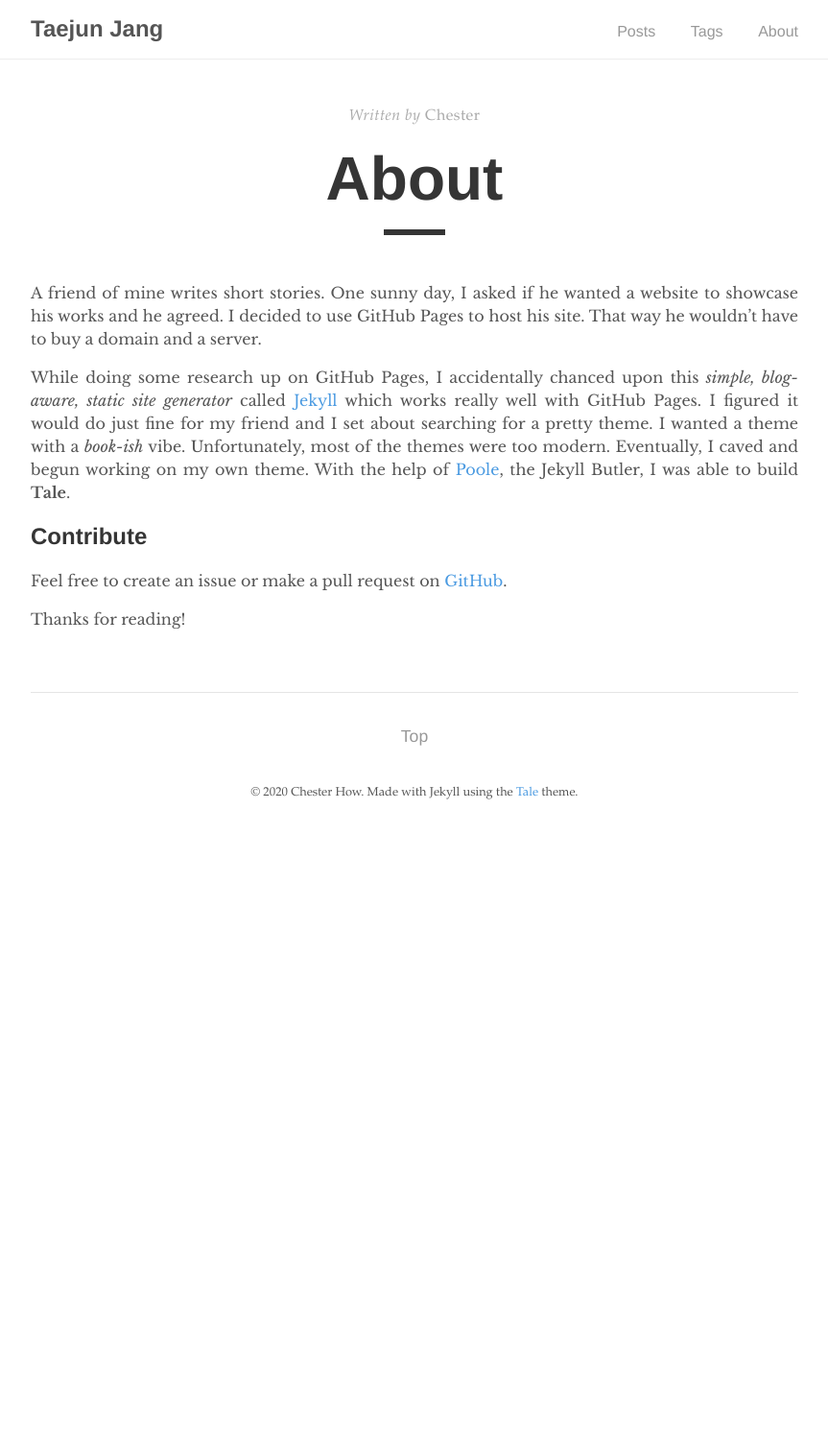
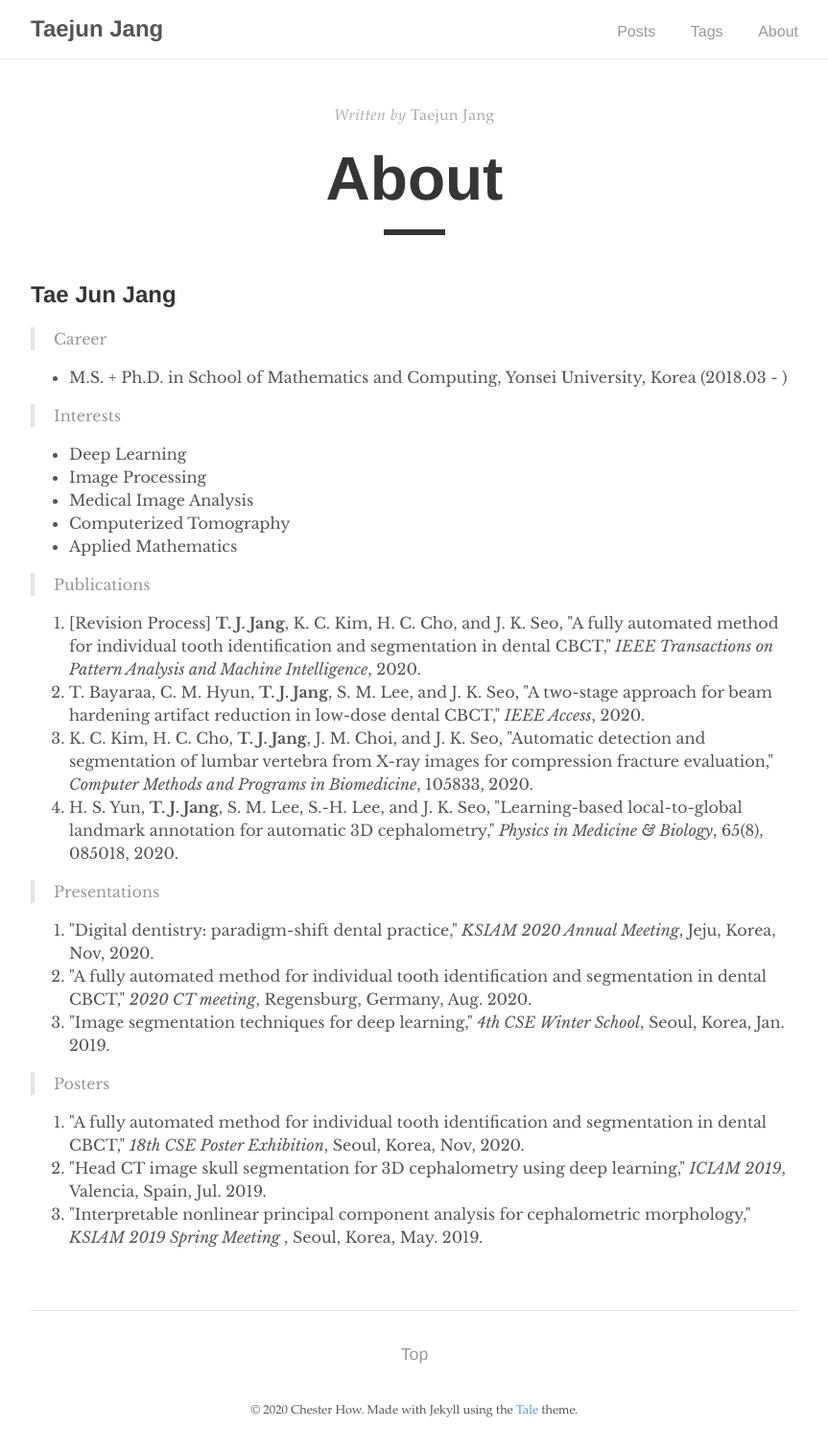
Before and after one commit to taejun-jang/taejun-jang.github.io, a Jekyll site: the page built from _pages/about.md, in a window 1280 px wide. Shown: the whole page at 96% size, without its empty margins (208-1071 px from the left). Built offline with Jekyll 4.4.1, drawn with Linux system fonts in a browser that asks for light colours; before the commit the page ends 900 px from its top, so only the background shows below that.

Commit message:
Update about.md

```diff
--- a/_pages/about.md
+++ b/_pages/about.md
@@ -1,15 +1,44 @@
 ---
 layout: post
 title: "About"
-author: "Chester"
+author: "Taejun Jang"
 permalink: /about/
 ---
 
-A friend of mine writes short stories. One sunny day, I asked if he wanted a website to showcase his works and he agreed. I decided to use GitHub Pages to host his site. That way he wouldn't have to buy a domain and a server.
+## Tae Jun Jang
+> Career
 
-While doing some research up on GitHub Pages, I accidentally chanced upon this _simple, blog-aware, static site generator_ called [Jekyll](https://jekyllrb.com/) which works really well with GitHub Pages. I figured it would do just fine for my friend and I set about searching for a pretty theme. I wanted a theme with a _book-ish_ vibe. Unfortunately, most of the themes were too modern. Eventually, I caved and begun working on my own theme. With the help of [Poole](https://github.com/poole/poole), the Jekyll Butler, I was able to build **Tale**.
+- M.S. + Ph.D. in School of Mathematics and Computing, Yonsei University, Korea (2018.03 - )
 
-## Contribute
-Feel free to create an issue or make a pull request on [GitHub](https://github.com/chesterhow/tale).
 
-Thanks for reading!
+> Interests
+
+- Deep Learning
+- Image Processing
+- Medical Image Analysis
+- Computerized Tomography
+- Applied Mathematics
+
+
+> Publications
+<ol>
+<li>[Revision Process] <strong>T. J. Jang</strong>, K. C. Kim, H. C. Cho, and J. K. Seo, "A fully automated method for individual tooth identification and segmentation in dental CBCT," <em>IEEE Transactions on Pattern Analysis and Machine Intelligence</em>, 2020.</li>
+<li>T. Bayaraa, C. M. Hyun, <strong>T. J. Jang</strong>, S. M. Lee, and J. K. Seo, "A two-stage approach for beam hardening artifact reduction in low-dose dental CBCT," <em>IEEE Access</em>, 2020.</li>
+<li> K. C. Kim, H. C. Cho, <strong>T. J. Jang</strong>, J. M. Choi, and J. K. Seo, "Automatic detection and segmentation of lumbar vertebra from X-ray images for compression fracture evaluation," <em>Computer Methods and Programs in Biomedicine</em>, 105833, 2020. </li>
+<li> H. S. Yun, <strong>T. J. Jang</strong>, S. M. Lee, S.-H. Lee, and J. K. Seo, "Learning-based local-to-global landmark annotation for automatic 3D cephalometry," <em>Physics in Medicine & Biology</em>, 65(8), 085018, 2020. </li>
+</ol>
+
+
+> Presentations
+<ol>
+<li> "Digital dentistry: paradigm-shift dental practice," <em>KSIAM 2020 Annual Meeting</em>, Jeju, Korea, Nov, 2020. </li>
+<li> "A fully automated method for individual tooth identification and segmentation in dental CBCT," <em>2020 CT meeting</em>, Regensburg, Germany, Aug. 2020. </li>
+<li> "Image segmentation techniques for deep learning," <em>4th CSE Winter School</em>, Seoul, Korea, Jan. 2019. </li>
+</ol>
+
+> Posters
+<ol>
+<li> "A fully automated method for individual tooth identification and segmentation in dental CBCT," <em>18th CSE Poster Exhibition</em>, Seoul, Korea, Nov, 2020. </li>
+<li> "Head CT image skull segmentation for 3D cephalometry using deep learning," <em>ICIAM 2019</em>, Valencia, Spain, Jul. 2019. </li>
+<li> "Interpretable nonlinear principal component analysis for cephalometric morphology," <em>KSIAM 2019 Spring Meeting </em>, Seoul, Korea, May. 2019. </li>
+</ol>
```
